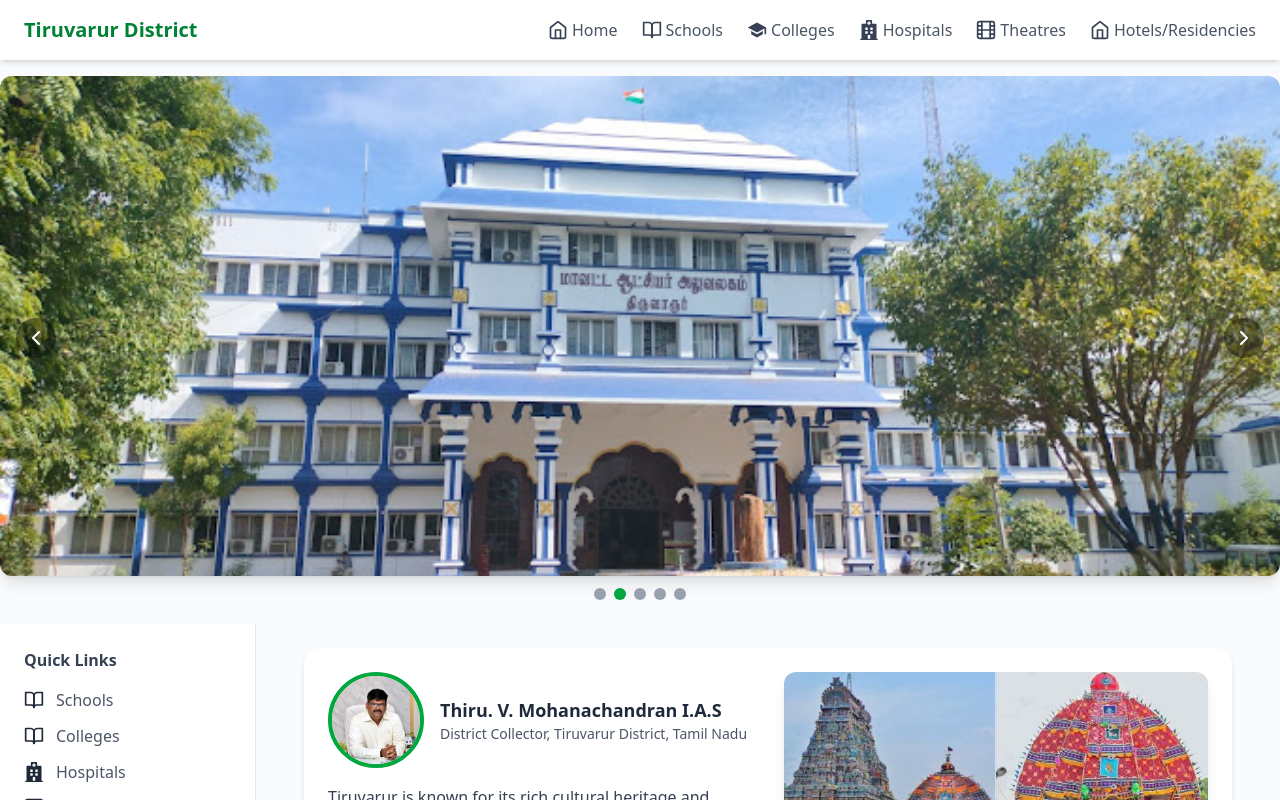
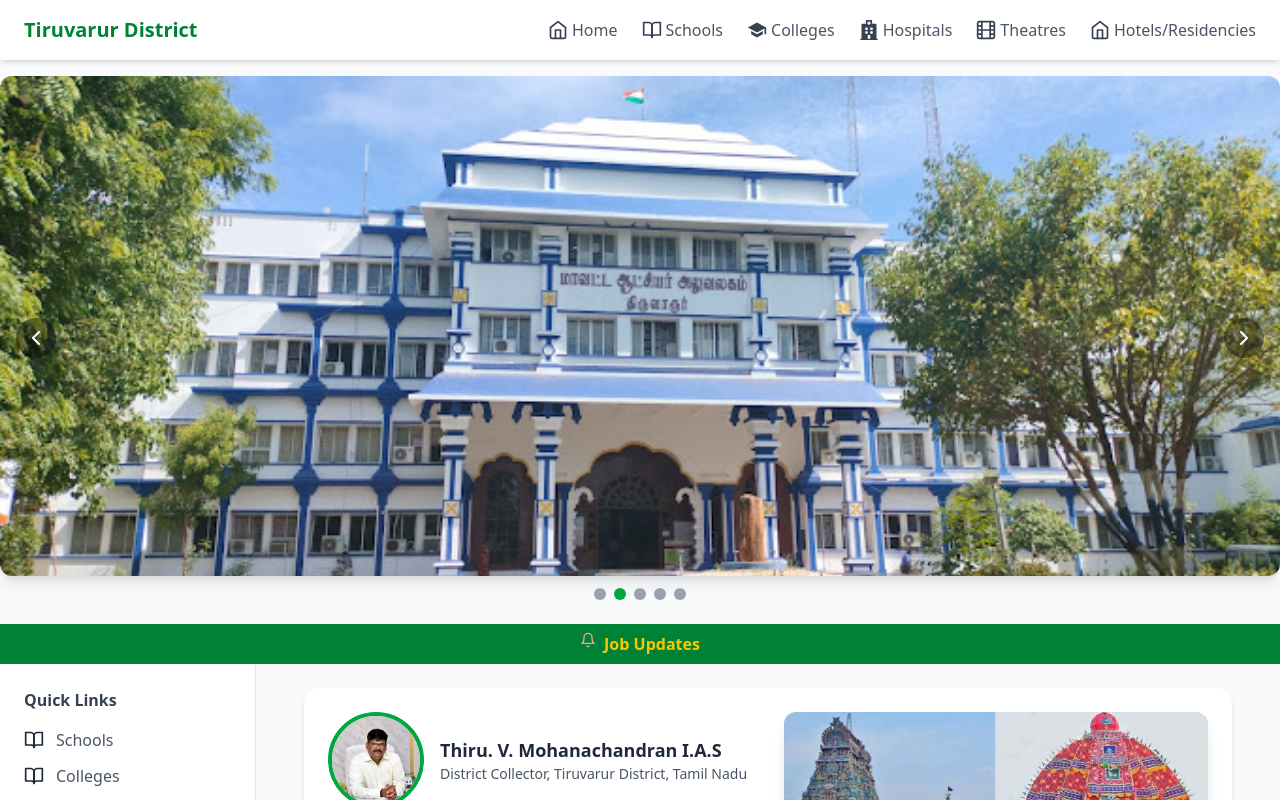
Before and after one commit to SAN2022/Thiruvarur-District, a React (Vite) app: page / in a window 1280 px wide. Shown: the top 800 px of the page. Built offline with nearby package versions, Linux system fonts and the light colour scheme; the HTML template or start-up script is replaced by a standard one.

Commit message:
Final update

```diff
--- a/src/App.jsx
+++ b/src/App.jsx
@@ -26,7 +26,7 @@ export default function App() {
           element={
             <>
               <Carousel />
-              {/* <LiveUpdates /> */}
+              <LiveUpdates />
               <div className="flex flex-col lg:flex-row">
                 <Sidebar />
                 <main className="flex-1 px-4 md:px-8 lg:px-12 py-6 space-y-8">
--- a/src/components/LiveUpdates.jsx
+++ b/src/components/LiveUpdates.jsx
@@ -22,7 +22,7 @@ export default function LiveUpdates() {
   // },[])
 
   return (
-    <div className="bg-green-700 text-white text-center py-2">
+    <div className="bg-green-700 text-white text-center py-2 cursor-not-allowed">
       <div className="flex items-center justify-center space-x-2 font-semibold">
         <FiBell className="text-red-300 animate-bounce" />
         {/* <span>
```
